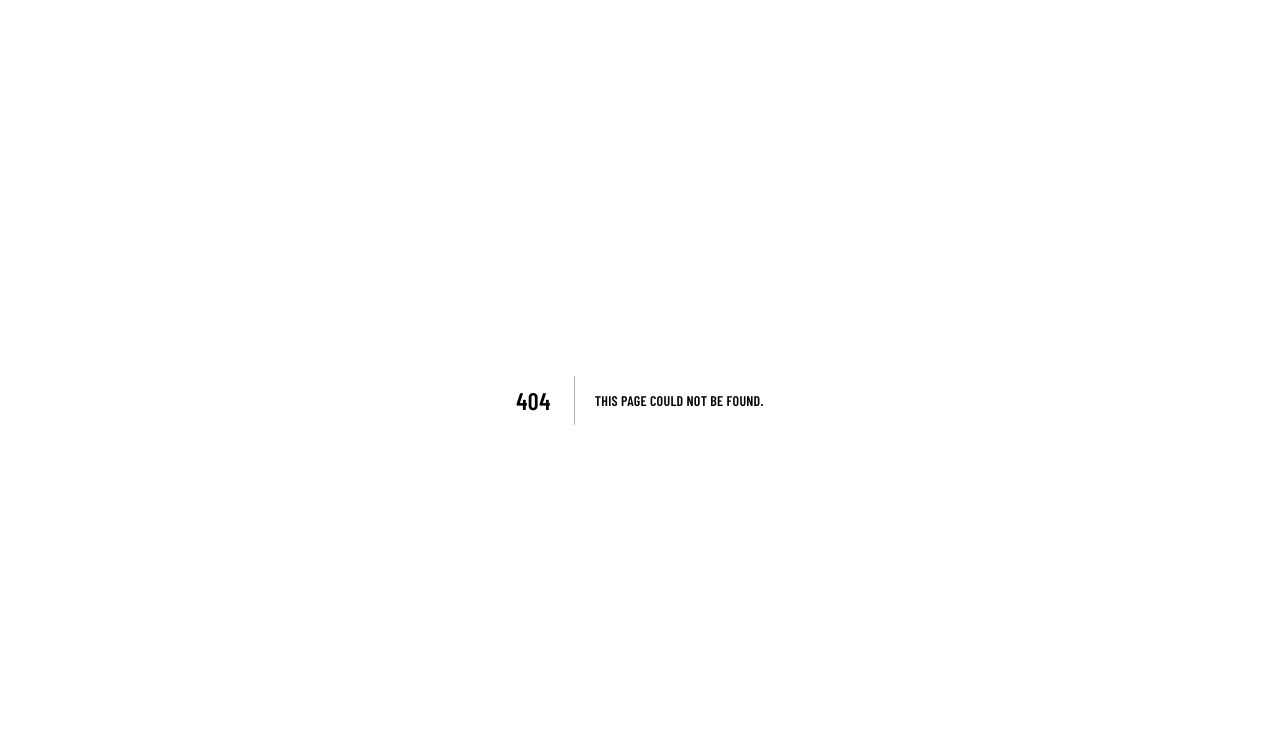
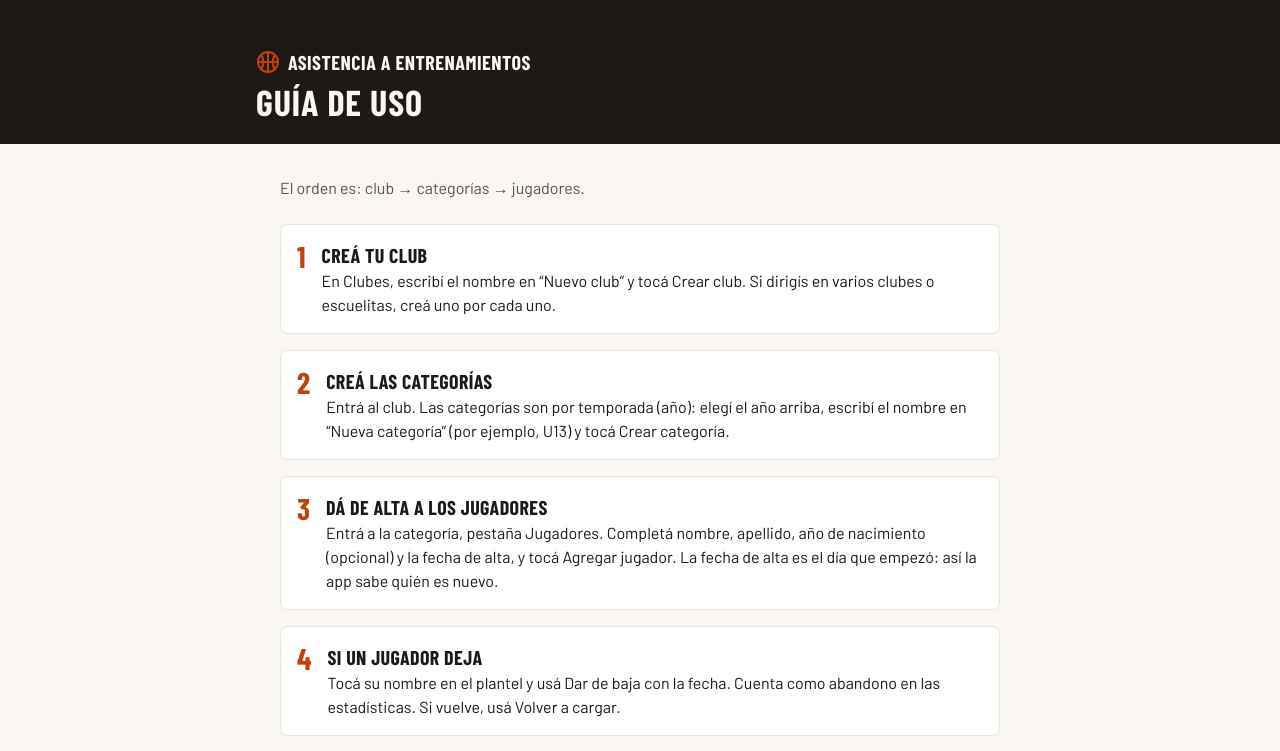
Before and after one commit to Stack-dos/asistencia-coach-basquet, a Next.js app: page /guia in a window 1280 px wide. Before the commit this address had no page. Shown: the top 751 px of the page. Built offline with nearby package versions, Linux system fonts and the light colour scheme.

Commit message:
feat: agregar enlaces a la guía de uso en las páginas de inicio y autenticación

```diff
--- a/src/app/(app)/layout.tsx
+++ b/src/app/(app)/layout.tsx
@@ -35,6 +35,9 @@ export default function AppLayout({ children }: LayoutProps<"/">) {
           </span>
         </Link>
         <div className="ml-auto flex min-w-0 items-center gap-3">
+          <Link href="/guia" className="shrink-0 text-sm text-background">
+            Guía
+          </Link>
           <Suspense>
             <UserEmail />
           </Suspense>
--- a/src/app/(auth)/layout.tsx
+++ b/src/app/(auth)/layout.tsx
@@ -1,3 +1,4 @@
+import Link from "next/link";
 import { Logo } from "@/components/Logo";
 
 // Banda con el nombre de la app arriba de login, registro y recuperación (estilo "Cancha").
@@ -12,6 +13,9 @@ export default function AuthLayout({ children }: LayoutProps<"/">) {
             <br />
             Entrenamientos
           </p>
+          <Link href="/guia" className="text-sm text-stone-300">
+            ¿Cómo se usa? Mirá la guía
+          </Link>
         </div>
       </div>
       {children}
--- /dev/null
+++ b/src/app/guia/page.tsx
@@ -0,0 +1,79 @@
+import type { Metadata } from "next";
+import Link from "next/link";
+import { buttonClasses } from "@/components/Button";
+import { Logo } from "@/components/Logo";
+
+export const metadata: Metadata = { title: "Guía de uso" };
+
+// Sin sesión ni base: estática, se genera en el build.
+// Al terminar US-301 (clases) y US-302 (asistencia), sumar sus pasos acá.
+const STEPS = [
+  {
+    title: "Creá tu club",
+    text: "En Clubes, escribí el nombre en “Nuevo club” y tocá Crear club. Si dirigís en varios clubes o escuelitas, creá uno por cada uno.",
+  },
+  {
+    title: "Creá las categorías",
+    text: "Entrá al club. Las categorías son por temporada (año): elegí el año arriba, escribí el nombre en “Nueva categoría” (por ejemplo, U13) y tocá Crear categoría.",
+  },
+  {
+    title: "Dá de alta a los jugadores",
+    text: "Entrá a la categoría, pestaña Jugadores. Completá nombre, apellido, año de nacimiento (opcional) y la fecha de alta, y tocá Agregar jugador. La fecha de alta es el día que empezó: así la app sabe quién es nuevo.",
+  },
+  {
+    title: "Si un jugador deja",
+    text: "Tocá su nombre en el plantel y usá Dar de baja con la fecha. Cuenta como abandono en las estadísticas. Si vuelve, usá Volver a cargar.",
+  },
+  {
+    title: "Cuando empieza un año nuevo",
+    text: "En la página del club, tocá “Iniciar la temporada…”: copiás las categorías del año anterior y pasás a cada jugador a su categoría nueva.",
+  },
+];
+
+export default function GuiaPage() {
+  return (
+    <>
+      <div className="bg-foreground px-6 pb-6 pt-12 text-background">
+        <div className="mx-auto flex w-full max-w-3xl flex-col gap-2">
+          <Link
+            href="/"
+            className="flex items-center gap-2 font-display text-xl font-bold uppercase tracking-wide text-background no-underline"
+          >
+            <Logo />
+            Asistencia a Entrenamientos
+          </Link>
+          <h1 className="font-display text-4xl font-bold uppercase leading-none tracking-wide">
+            Guía de uso
+          </h1>
+        </div>
+      </div>
+      <main className="mx-auto flex w-full max-w-3xl flex-col gap-6 px-6 py-8">
+        <p className="text-muted">
+          El orden es: club → categorías → jugadores.
+        </p>
+        <ol className="flex flex-col gap-4">
+          {STEPS.map((step, index) => (
+            <li
+              key={step.title}
+              className="flex gap-4 rounded-lg border border-line bg-surface p-4"
+            >
+              <span
+                aria-hidden="true"
+                className="font-display text-3xl font-bold leading-none text-accent"
+              >
+                {index + 1}
+              </span>
+              <div>
+                <h2 className="text-xl">{step.title}</h2>
+                <p>{step.text}</p>
+              </div>
+            </li>
+          ))}
+        </ol>
+        <Link href="/clubes" className={`${buttonClasses()} self-start`}>
+          Empezar
+        </Link>
+      </main>
+    </>
+  );
+}
--- a/src/app/page.tsx
+++ b/src/app/page.tsx
@@ -63,6 +63,9 @@ export default function LandingPage() {
               <Actions />
             </Suspense>
           </div>
+          <Link href="/guia" className="self-start text-stone-300">
+            ¿Primera vez? Mirá la guía de uso
+          </Link>
         </div>
       </section>
       <main className="mx-auto grid w-full max-w-3xl gap-4 px-6 py-10 sm:grid-cols-3">
```
